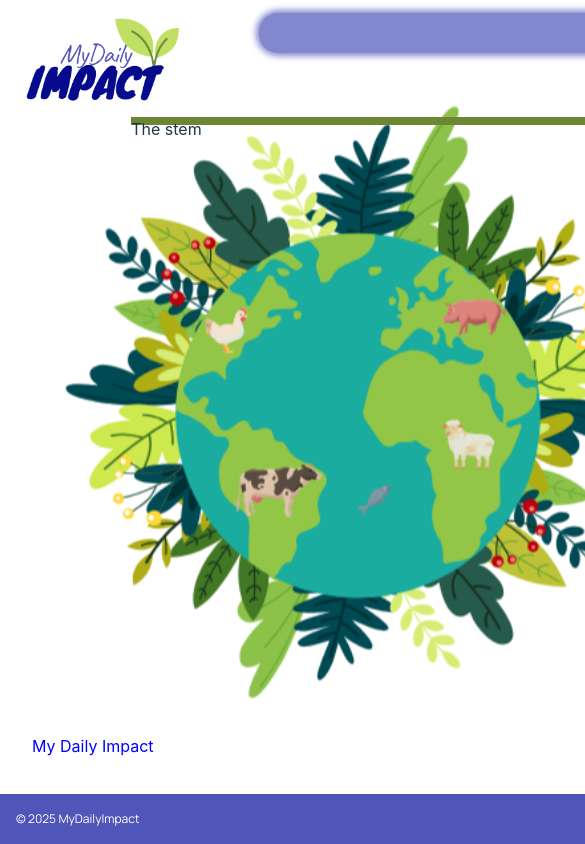
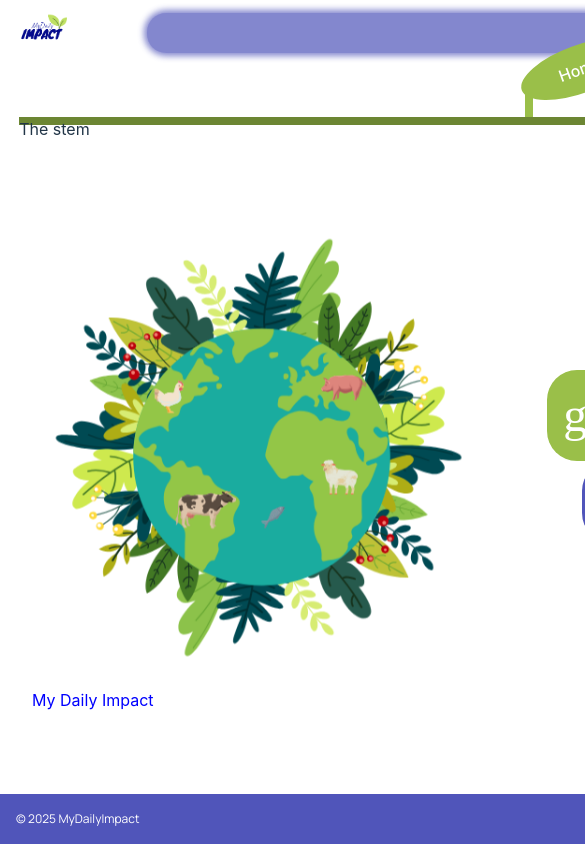
Before and after one commit to TechLabs-Remote-Bootcamp/WS24-MyDailyImpact, a React (Vite) app in the folder mdi-react/: page / in a window 390 px wide. Shown: the top 844 px of the page, 585 px wide, since content can reach past the window. Built offline with nearby package versions, Linux system fonts and the light colour scheme; a web font is replaced by a local one.

Commit message:
fix: general css for responsiveness

```diff
--- a/mdi-react/src/App.scss
+++ b/mdi-react/src/App.scss
@@ -3,6 +3,6 @@
   min-height: 0;
   display: grid;
   grid-template-rows: auto 1fr auto;
-  height: 100vh;
+  min-height: 100vh;
   width: 100vw;
 }
--- a/mdi-react/src/index.css
+++ b/mdi-react/src/index.css
@@ -11,10 +11,6 @@
   text-rendering: optimizeLegibility;
   -webkit-font-smoothing: antialiased;
   -moz-osx-font-smoothing: grayscale;
-}
-
-body {
-  background-color: #ffffff;
 }
 
 a {
@@ -32,11 +28,17 @@ body {
   place-items: center;
   min-width: 320px;
   min-height: 100vh;
+  background-color: #ffffff;
 }
 
 h1 {
   font-size: 3.2em;
   line-height: 1.1;
+}
+
+img {
+  max-width: 100%;
+  height: auto;
 }
 
 button {
```
